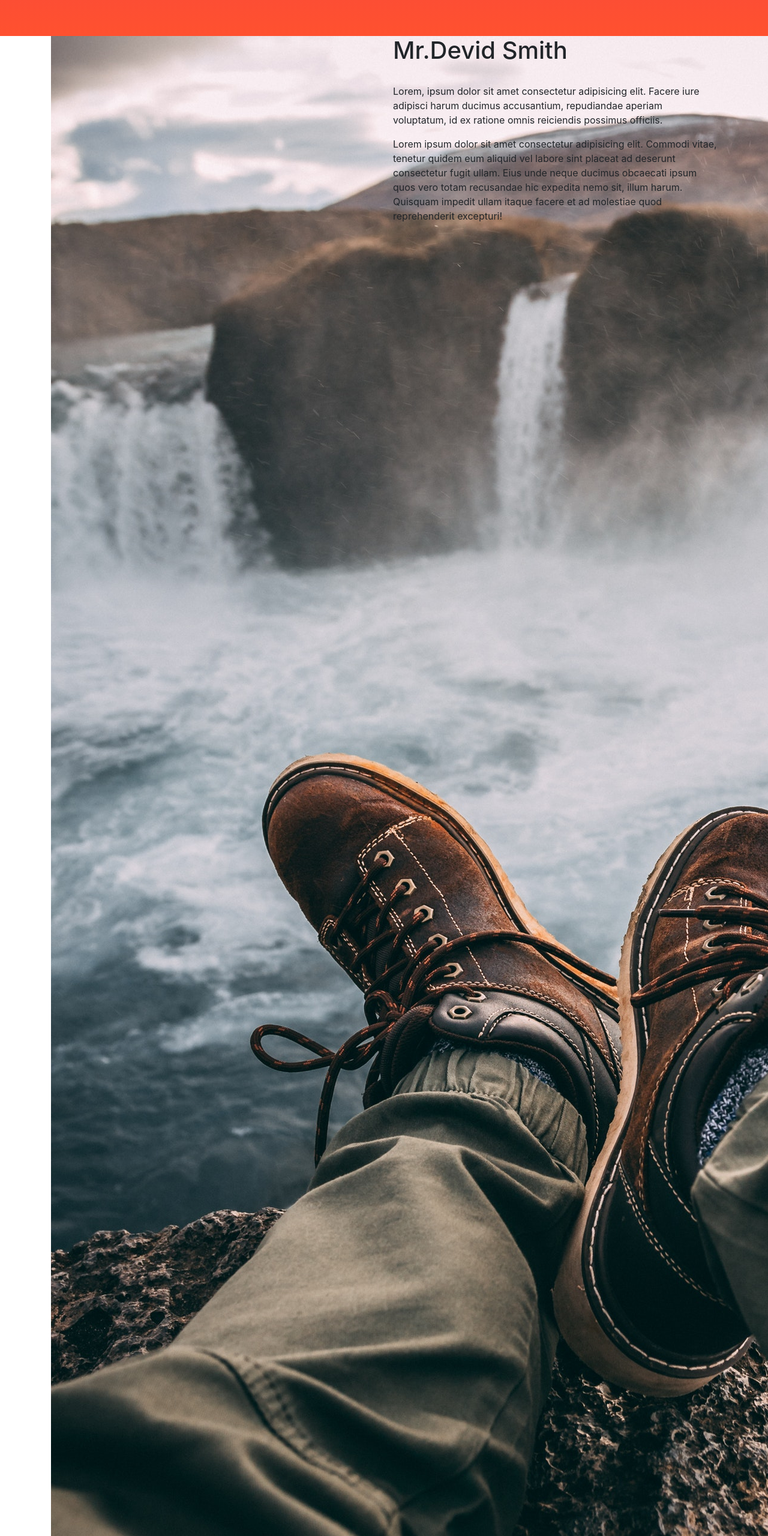
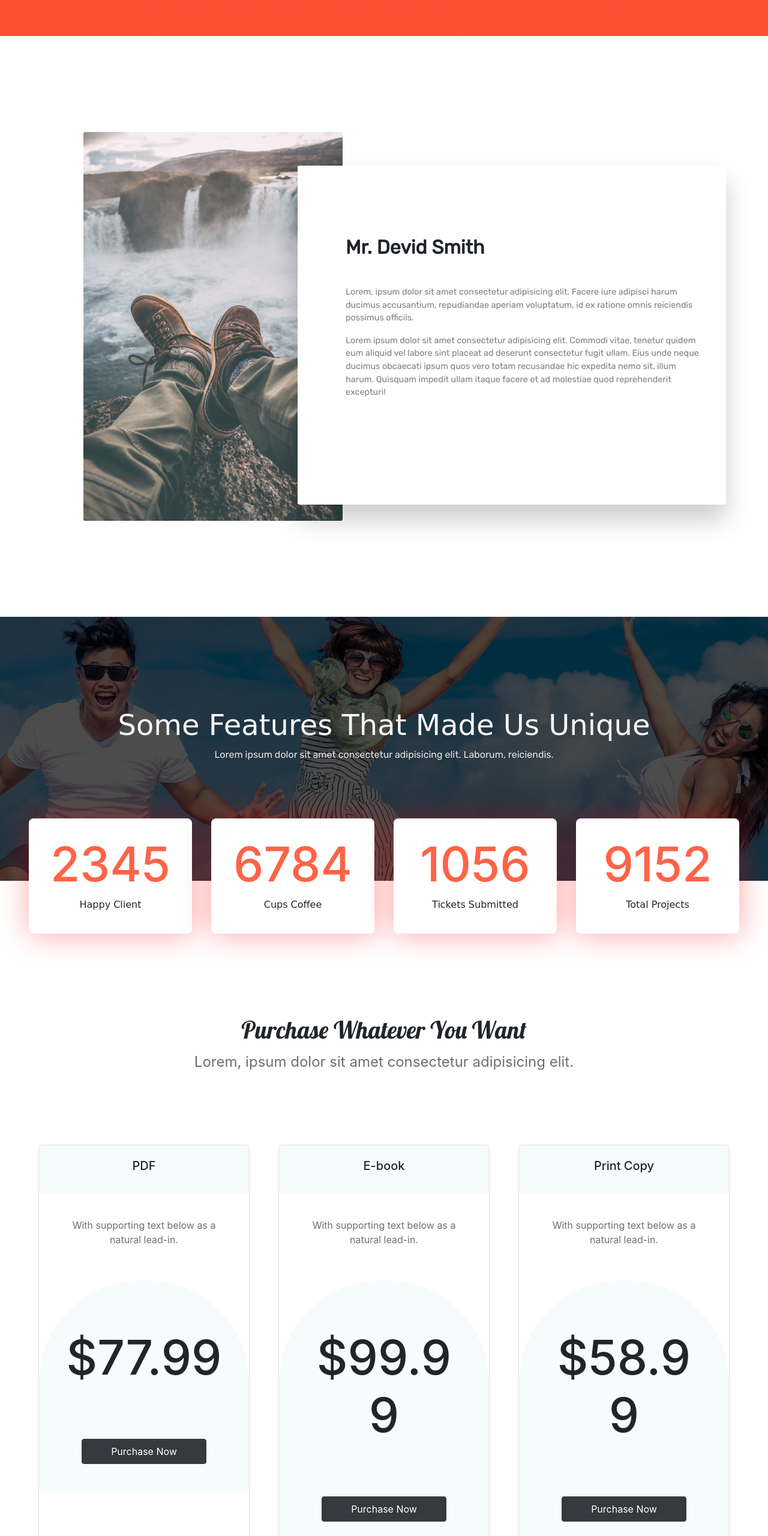
Before and after one commit to ErikaSypko/books-landing-page, a plain HTML site: page src/Index.html in a window 1280 px wide. Shown: the part 842-3402 px from the top of the page at 60% size. Drawn offline with nearby package versions, Linux system fonts and the light colour scheme; a web font is replaced by a local one.

Commit message:
added some changes in html and css files

```diff
--- a/css/style.css
+++ b/css/style.css
@@ -83,3 +83,240 @@ header .container .col-md-7 button {
     border-radius: 30px;
     font-weight: bold;
 }
+
+/*Section 1*/
+.section-1 {
+    padding: 20vmin 0;
+}
+
+.section-1 .row .col-md-6 .pray img {
+    opacity: 0.8;
+    width: 80%;
+    border-radius: 0.2em;
+}
+
+.section-1 .row .col-md-6:last-child {
+    position: relative;
+}
+
+.section-1 .row .col-md-6 .panel {
+    position: absolute;
+    top: 7vmin;
+    left: -18vmin;
+    background: white;
+    border-radius: 3px;
+    text-align: left;
+    padding: 13vmin 5vmin 20vmin 10vmin;
+    box-shadow: 0px 25px 42px rgba(0, 0, 0, 0.2);
+    font-family: var(--Rubik);
+    z-index: 1;
+}
+
+.section-1 .row .col-md-6 .panel h1 {
+    font-weight: bold;
+    padding: 0.4em 0;
+    font-size: 2em;
+}
+
+.section-1 .row .col-md-6 .panel p {
+    font-size: 0.9em;
+    color: rgba(0, 0, 0, 0.5);
+}
+
+/*section 2*/
+.cover {
+    width: 100%;
+    height: 55vmin;
+    background: url("../assets/pexels-photo-452738.jpeg");
+    background-position: -24rem -19rem;
+    background-size: 150%;
+    position: relative;
+}
+
+.cover .content {
+    width: 100%;
+    height: 100%;
+    background: rgba(0, 0, 0, 0.7);
+    padding-top: 19vmin;
+}
+
+.cover .content>h1 {
+    font-family: var(--Patua);
+    font-size: 6vmin;
+    color: whitesmoke;
+}
+
+.cover .content>p {
+    font-family: var(--Rubik);
+    font-size: 2vmin;
+    color: #e5e5e5;
+}
+
+.numbers .rect {
+    position: relative;
+    z-index: 1;
+    background: white;
+    width: 17rem;
+    height: 12rem;
+    padding-top: 3.5vmin;
+    margin: 1rem;
+    border-radius: 0.5em;
+    box-shadow: 1px 2px 50px 0px rgba(255, 0, 0, 0.349);
+}
+
+.numbers {
+    margin-top: -15vmin;
+}
+
+.numbers .rect h1 {
+    font-size: 5rem;
+    color: tomato;
+}
+
+.numbers .rect>p {
+    font-family: var(--Patua);
+}
+
+.purchase>h1 {
+    padding-top: 15vmin;
+    padding-bottom: 0.1em;
+    font-family: var(--Lobster);
+}
+
+.purchase>p {
+    color: var(--light-black);
+    font-size: 3vmin;
+    padding-bottom: 10vmin;
+}
+
+.purchase .cards .card {
+    width: 22rem;
+    margin: 3vmin 3vmin;
+}
+
+.cards div {
+    padding: 0;
+    margin: 0;
+}
+
+.cards .title {
+    background: rgba(208, 241, 241, 0.199);
+    padding: 1.4em 2.5em;
+    font-size: 2vmin;
+}
+
+.card .card-text {
+    padding: 2.5rem 3rem;
+    color: var(--light-black);
+}
+
+.card-body .pricing {
+    background: rgba(208, 241, 241, 0.199);
+    border-top-right-radius: 170px;
+    border-top-left-radius: 170px;
+}
+
+.card-body .pricing>h1 {
+    font-size: 10vmin;
+    padding: 1em 0.5em;
+}
+
+/*section 3*/
+.section-3 {
+    height: 70vmin;
+    margin-top: 15vmin;
+    background: var(--bggradient);
+}
+
+.section-3 .col-md-12>h1 {
+    padding: 2em 0 0.5em 0;
+    color: whitesmoke;
+    font-size: 6vmin;
+}
+
+.section-3 .col-md-12>p {
+    padding: 0 4em;
+    padding-bottom: 2em;
+    color: var(--light-gray);
+    font-size: 3vmin;
+}
+
+.section-3 .desktop {
+    background: white;
+    display: inline-block;
+    border-radius: 3em;
+    padding: 2vmin 4.5vmin;
+    margin: 1em;
+}
+
+.section-3 .desktop h3 {
+    font-size: 4vmin;
+}
+
+.section-3 .desktop p {
+    font-size: 2vmin;
+}
+
+/*Section 4*/
+.section-4 .container h1 {
+    font-size: 6vmin;
+    padding-top: 14vmin;
+}
+
+.section-4 .team {
+    padding: 10vmin 4vmin;
+}
+
+.section-4 .card {
+    width: 22em;
+    margin-top: 10vmin;
+}
+
+.section-4 .card .card-text {
+    padding: 0.5em;
+}
+
+.section-4 .card-body>a {
+    font-size: 1.5em;
+}
+
+.section-4 .carousel-item {
+    padding-left: 3rem;
+}
+
+.border-radius {
+    border-radius: 340px;
+    width: 60%;
+}
+
+/*Footer*/
+footer {
+    background: rgba(0, 0, 0, 0.815);
+    overflow-x: hidden;
+    padding: 14vmin 18vmin;
+}
+
+footer p>span {
+    color: #ff512f;
+}
+
+footer input {
+    border: none !important;
+}
+
+footer input::placeholder {
+    color: white !important;
+}
+
+footer .input-group .input-group-text {
+    background: var(--bggradient);
+    border: none;
+}
+
+footer .column i {
+    color: #dd2476;
+}
+
+footer .column i+i {
+    padding: 0 0.5em;
+}
--- a/src/Index.html
+++ b/src/Index.html
@@ -69,26 +69,29 @@
   </header>
 
   <main>
-    <section class="section1">
+    <section class="section-1">
       <div class="container text-center">
         <div class="row">
-          <div class="col-md-6">
+          <div class="col-md-6 col-12">
             <div class="pray">
-              <img src="../assets/pexels-photo-1904769.jpeg" alt="Pray">
+              <img src="../assets/pexels-photo-1904769.jpeg" alt="Pray" class="" />
             </div>
           </div>
-          <div class="col-md-6">
-            <div class="pannel text-left">
-              <h1>Mr.Devid Smith</h1>
+          <div class="col-md-6 col-12">
+            <div class="panel text-left">
+              <h1>Mr. Devid Smith</h1>
               <p class="pt-4">
                 Lorem, ipsum dolor sit amet consectetur adipisicing elit. Facere iure adipisci harum ducimus
-                accusantium, repudiandae aperiam voluptatum, id ex ratione omnis reiciendis possimus officiis.
+                accusantium, repudiandae aperiam
+                voluptatum, id ex ratione omnis reiciendis possimus officiis.
               </p>
               <p>
                 Lorem ipsum dolor sit amet consectetur adipisicing elit. Commodi vitae, tenetur quidem eum aliquid vel
-                labore sint placeat ad deserunt consectetur fugit ullam. Eius unde neque ducimus obcaecati ipsum quos
-                vero totam recusandae hic expedita nemo sit, illum harum. Quisquam impedit ullam itaque facere et ad
-                molestiae quod reprehenderit excepturi!
+                labore sint placeat
+                ad deserunt consectetur fugit ullam. Eius unde neque ducimus obcaecati ipsum quos vero totam recusandae
+                hic
+                expedita nemo sit, illum harum. Quisquam impedit ullam itaque facere et ad molestiae quod reprehenderit
+                excepturi!
               </p>
             </div>
           </div>
```
